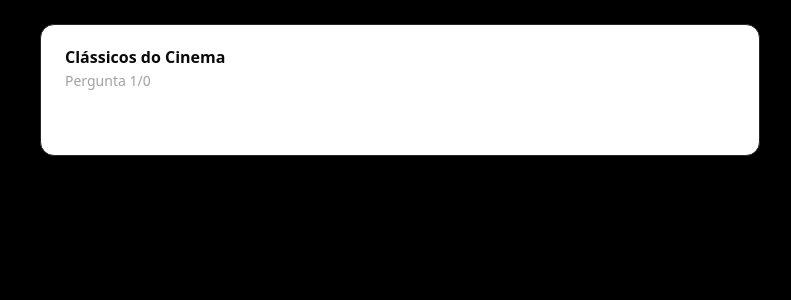
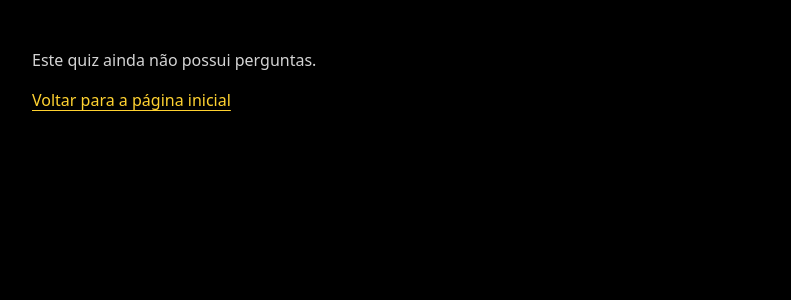
Before and after one commit to JuliaLopesCoimbra/frontend-intelliquiz, a Next.js app: page /quiz/classicos-do-cinema in a window 1280 px wide. Shown: the top 300 px of the page, without its empty margins (240-1031 px from the left). Built offline with nearby package versions, Linux system fonts and the light colour scheme.

Commit message:
add questions

```diff
--- a/app/(public)/page.tsx
+++ b/app/(public)/page.tsx
@@ -6,17 +6,23 @@ import { api } from "@/lib/mockApi";
 export default async function Home() {
   const trending = await api.trending();
   return (
-    <>
+    <div className="flex min-h-screen flex-col ">
       <Header />
-      <main className="mx-auto max-w-6xl px-4 py-8">
-        <h1 className="mb-4 text-2xl font-semibold">Trending</h1>
+    <main
+  className="flex flex-1 items-center justify-center px-4 py-8"
+>
+  <div className="w-[100vh] text-center">
+    <h1 className="mb-1 text-2xl font-semibold">Quizzes Originais - Trending</h1>
+       <h6 className="mb-10 text-small ">Teste seu conhecimento</h6>
     <div className="grid gap-4 sm:grid-cols-2 lg:grid-cols-3">
       {trending.map((q) => (
         <QuizCard key={q.id} quiz={q} />
       ))}
     </div>
+  </div>
 </main>
+
       <Footer />
-    </>
+    </div>
   );
 }
--- a/app/(public)/quiz/[slug]/page.tsx
+++ b/app/(public)/quiz/[slug]/page.tsx
@@ -1,12 +1,15 @@
 "use client";
-import { useEffect, useMemo, useRef, useState } from "react";
+import {useEffect, useMemo, useRef, useState } from "react";
 import { api } from "@/lib/mockApi";
 import { Question } from "@/lib/types";
 import { useRouter } from "next/navigation";
 import { Card, CardContent, CardHeader, CardTitle } from "@/components/ui/card";
 import { Button } from "@/components/ui/button";
+import { Badge } from "@/components/ui/badge";
+import { ArrowLeft, Timer as TimerIcon, Trophy } from "lucide-react";
 
 export default function Play({ params }: { params: { slug: string } }) {
+  const { slug } = params;
   const [qzs, set] = useState<any>(null);
   const [i, setI] = useState(0);
   const [score, setScore] = useState(0);
@@ -16,22 +19,60 @@ export default function Play({ params }: { params: { slug: string } }) {
 
   useEffect(() => {
     (async () => {
-      const quiz = await api.bySlug(params.slug);
+      const quiz = await api.bySlug(slug);
       if (!quiz) return router.push("/");
       set(quiz);
       api.addPlay(quiz.id);
       timer.current = setInterval(() => setTime((t) => t + 100), 100);
     })();
     return () => clearInterval(timer.current);
-  }, [params.slug, router]);
+  }, [slug, router]);
 
-  const cur: Question | undefined = useMemo(() => qzs?.questions[i], [qzs, i]);
-  if (!qzs) return <div className="p-8">Carregando…</div>;
+  const total = Array.isArray(qzs?.questions) ? qzs.questions.length : 0;
+  const cur: Question | undefined = useMemo(() => {
+    if (!Array.isArray(qzs?.questions)) return undefined;
+    return qzs.questions[i];
+  }, [qzs, i]);
+
+  // progresso: mostra o passo atual (i começa em 0)
+  const progressPct = total ? Math.round(((i + 1) / total) * 100) : 0;
+
+  const fmtTime = (ms: number) => {
+    const s = Math.floor(ms / 1000);
+    const m = Math.floor(s / 60);
+    const ss = `${s % 60}`.padStart(2, "0");
+    return `${m}:${ss}`;
+  };
+
+  if (!qzs) {
+    return (
+      <div className="min-h-screen bg-[radial-gradient(ellipse_at_top,_var(--tw-gradient-stops))] from-zinc-900 via-black to-black">
+        <main className="mx-auto max-w-3xl px-4 py-12 text-neutral-300">
+          Carregando…
+        </main>
+      </div>
+    );
+  }
+  if (qzs && total === 0) {
+    return (
+      <div className="min-h-screen bg-[radial-gradient(ellipse_at_top,_var(--tw-gradient-stops))] from-zinc-900 via-black to-black">
+        <main className="mx-auto max-w-3xl px-4 py-12 text-neutral-300">
+          <p className="mb-4">Este quiz ainda não possui perguntas.</p>
+          <button
+            onClick={() => router.push("/")}
+            className="text-amber-300 underline underline-offset-4 hover:text-amber-200"
+          >
+            Voltar para a página inicial
+          </button>
+        </main>
+      </div>
+    );
+  }
 
   const choose = (choiceId: string) => {
     const correct = cur?.choices.find((c) => c.id === choiceId)?.correct;
     if (correct) setScore((s) => s + 1);
-    if (i < qzs.questions.length - 1) setI(i + 1);
+    if (i < total - 1) setI(i + 1);
     else
       router.push(
         `/leaderboard/${qzs.id}?score=${score + (correct ? 1 : 0)}&time=${time}`
@@ -39,30 +80,94 @@ export default function Play({ params }: { params: { slug: string } }) {
   };
 
   return (
-    <main className="mx-auto max-w-3xl p-6">
-      <Card className="border-neutral-800">
-        <CardHeader>
-          <CardTitle>{qzs.title}</CardTitle>
-          <p className="text-sm text-neutral-400">
-            Pergunta {i + 1}/{qzs.questions.length}
-          </p>
+    <div className="min-h-screen bg-[radial-gradient(ellipse_at_top,_var(--tw-gradient-stops))] from-zinc-900 via-black to-black">
+      <main className="mx-auto max-w-3xl px-4 py-10">
+        {/* Barra superior: voltar */}
+        <div className="mb-4">
+          <button
+            type="button"
+            onClick={() => router.push("/")}
+            className="inline-flex items-center gap-2 text-sm rounded-lg text-neutral-300 hover:text-amber-300 transition-colors focus-visible:ring-2 focus-visible:ring-amber-400 focus-visible:ring-offset-2 focus-visible:ring-offset-neutral-950"
+          >
+            <ArrowLeft className="h-4 w-4" />
+            Voltar
+          </button>
+        </div>
+
+        <Card className="border-neutral-800/80 bg-neutral-950/70 backdrop-blur shadow-2xl shadow-black/40">
+          <CardHeader className="pb-4">
+            <div className="flex items-start justify-between gap-3">
+              <div className="min-w-0">
+                <CardTitle className="text-2xl font-semibold tracking-tight text-neutral-100">
+                  {qzs.title}
+                </CardTitle>
+                <div className="mt-1 flex items-center gap-2">
+                  <Badge
+                    variant="outline"
+                    className="border-amber-400/40 text-amber-200"
+                  >
+                    {qzs.category}
+                  </Badge>
+                  <span className="text-xs text-neutral-500">
+                    Pergunta {i + 1}/{total}
+                  </span>
+                </div>
+              </div>
+
+              <div className="shrink-0 text-right">
+                <div className="flex items-center justify-end gap-2 text-neutral-300">
+                  <TimerIcon className="h-4 w-4" />
+                  <span className="text-sm">{fmtTime(time)}</span>
+                </div>
+                <div className="mt-1 flex items-center justify-end gap-2 text-amber-300">
+                  <Trophy className="h-4 w-4" />
+                  <span className="text-sm">{score} pts</span>
+                </div>
+              </div>
+            </div>
+
+            {/* Cover opcional */}
+            {qzs.cover && (
+              <div
+                className="mt-4 h-36 w-full overflow-hidden rounded-xl border border-neutral-900"
+                style={{
+                  backgroundImage: `url(${qzs.cover})`,
+                  backgroundSize: "cover",
+                  backgroundPosition: "center",
+                }}
+              />
+            )}
+
+            {/* Progresso */}
+            <div className="mt-4 h-2 w-full overflow-hidden rounded-full bg-neutral-800">
+              <div
+                className="h-full rounded-full bg-amber-400 transition-[width] duration-300"
+                style={{ width: `${progressPct}%` }}
+              />
+            </div>
           </CardHeader>
-        <CardContent>
-          <p className="mb-4 text-lg">{cur?.text}</p>
+
+          <CardContent className="space-y-5">
+            <p className="text-lg text-neutral-200">{cur?.text}</p>
+
             <div className="grid gap-3">
-            {cur?.choices.map((c) => (
+              {cur?.choices.map((c, idx) => (
                 <Button
                   key={c.id}
                   variant="outline"
-                className="justify-start border-neutral-700 hover:border-amber-400/40"
                   onClick={() => choose(c.id)}
+                  className="group h-auto justify-start whitespace-normal rounded-xl border-neutral-700 bg-neutral-900/60 px-4 py-3 text-left text-neutral-100 hover:border-amber-400/40 hover:bg-neutral-900/80 focus-visible:ring-2 focus-visible:ring-amber-400 focus-visible:ring-offset-2 focus-visible:ring-offset-neutral-950"
                 >
-                {c.text}
+                  <span className="mr-3 inline-flex h-5 w-5 items-center justify-center rounded-md border border-neutral-700 text-xs text-neutral-300 group-hover:border-amber-400/40">
+                    {String.fromCharCode(65 + idx)}
+                  </span>
+                  <span>{c.text}</span>
                 </Button>
               ))}
             </div>
           </CardContent>
         </Card>
       </main>
+    </div>
   );
 }
--- a/components/QuizCard.tsx
+++ b/components/QuizCard.tsx
@@ -26,7 +26,7 @@ export default function QuizCard({ quiz }: { quiz: Quiz }) {
               backgroundSize: "cover",
             }}
           />
-          <p className="text-sm text-neutral-400">{quiz.plays} jogadas</p>
+          <p className="text-sm text-amber-200">{quiz.plays} jogadas</p>
         </CardContent>
       </Card>
     </Link>
--- a/lib/mockQuizzes.ts
+++ b/lib/mockQuizzes.ts
@@ -10,7 +10,48 @@ export const MOCK_QUIZZES: Quiz[] = [
       "https://images.unsplash.com/photo-1511379938547-c1f69419868d?q=80&w=1200&auto=format&fit=crop",
     plays: 1243,
     status: "published",
-    questions: [],
+     questions: [
+      {
+        id: "q1",
+        text: "Quem cantava 'Festa' em 2001?",
+        choices: [
+          { id: "a", text: "Ivete Sangalo", correct: true },
+          { id: "b", text: "Claudia Leitte", correct: false },
+          { id: "c", text: "Daniela Mercury", correct: false },
+          { id: "d", text: "Sandy & Junior", correct: false },
+        ],
+      },
+      {
+        id: "q2",
+        text: "Qual grupo lançou 'Ragatanga'?",
+        choices: [
+          { id: "a", text: "Rouge", correct: true },
+          { id: "b", text: "KLB", correct: false },
+          { id: "c", text: "Tribalistas", correct: false },
+          { id: "d", text: "Skank", correct: false },
+        ],
+      },
+      {
+        id: "q3",
+        text: "Qual destes é um álbum da Pitty?",
+        choices: [
+          { id: "a", text: "Admirável Chip Novo", correct: true },
+          { id: "b", text: "Ventura", correct: false },
+          { id: "c", text: "Acabou Chorare", correct: false },
+          { id: "d", text: "Cê", correct: false },
+        ],
+      },
+      {
+        id: "q4",
+        text: "Quem é conhecido pelo álbum 'Tribalistas'?",
+        choices: [
+          { id: "a", text: "Marisa Monte, Arnaldo Antunes e Carlinhos Brown", correct: true },
+          { id: "b", text: "Sandy & Junior", correct: false },
+          { id: "c", text: "Los Hermanos", correct: false },
+          { id: "d", text: "Titãs", correct: false },
+        ],
+      },
+    ],
     creatorId: "user-1",
     createdAt: "2023-01-01T10:00:00Z",
   },
```
Lines whose indentation alone changed are shown as unchanged.
